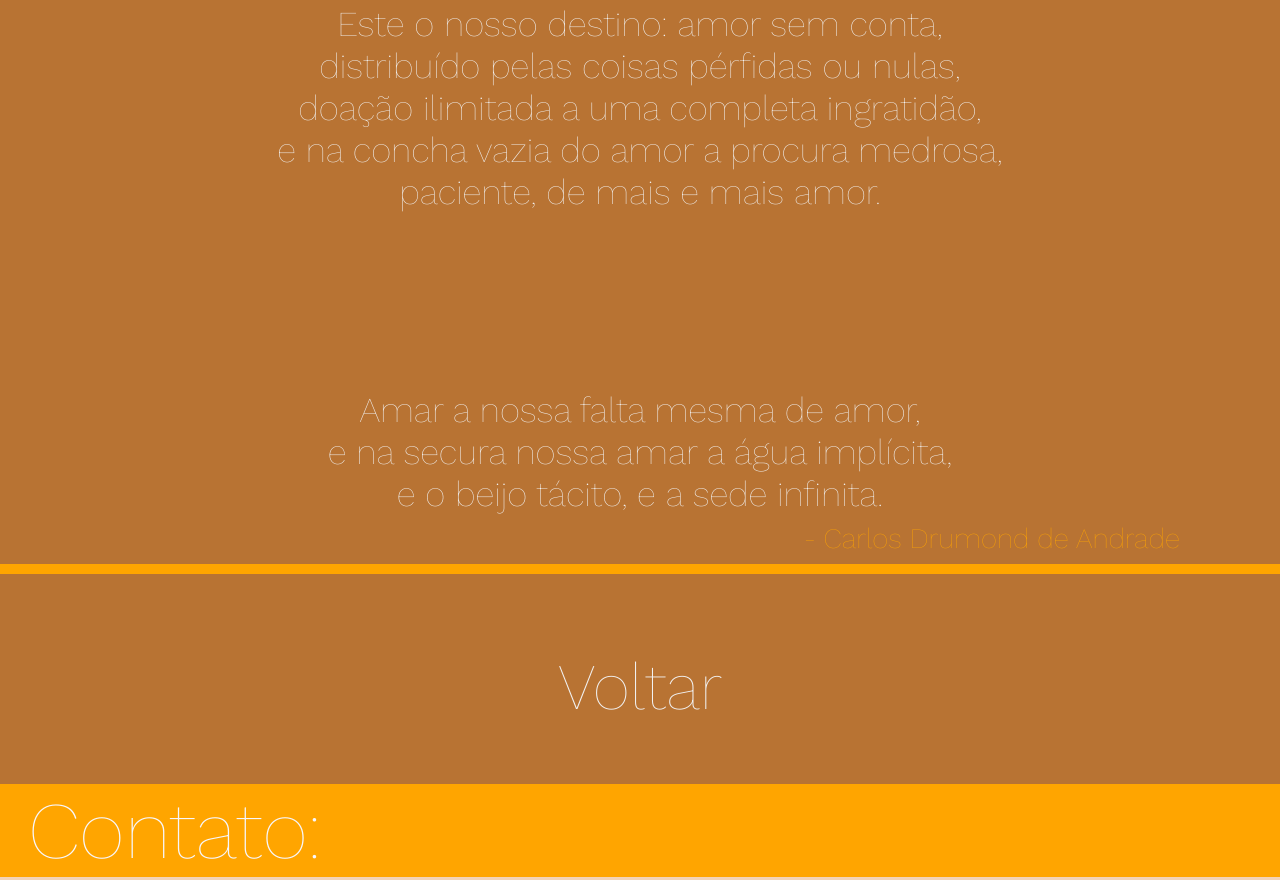
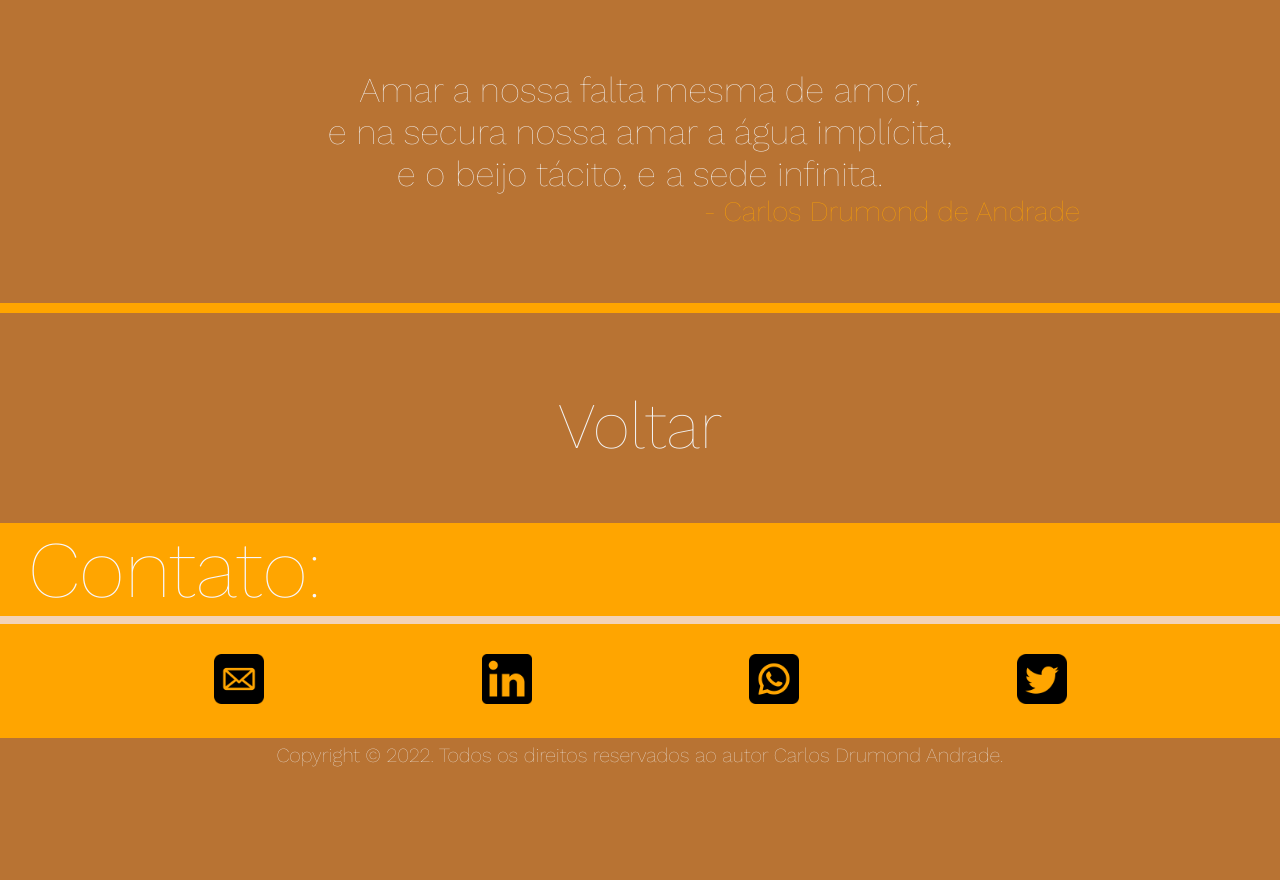
Before and after one commit to Luiz-Matheus21/carlos-drummond-netlify, a plain HTML site: page Poemas/Amar.html in a window 1280 px wide. Shown: the part 1666-2546 px from the top of the page. After the commit the page ends 2440 px from the top, so only its background shows below. Drawn offline with nearby package versions, Linux system fonts and the light colour scheme.

Commit message:
Atualizaçao da pagina

```diff
--- a/Poemas/Amar.html
+++ b/Poemas/Amar.html
@@ -5,13 +5,6 @@
         <title>No Meio do Caminho</title>
         <script type="text/javascript"></script>
         <link rel="stylesheet" href="../css/Poema.css">
-        <style>
-            #section{
-                    width: 100%;
-                    height: 1880px;
-                    text-align: center;
-                    }
-        </style>
     </head>
     <body>
         <header id="header">
@@ -23,27 +16,27 @@
                 entre criaturas, amar?<br>
                 amar e esquecer, amar e malamar,<br>
                 amar, desamar, amar?<br>
-                sempre, e até de olhos vidrados, amar?</p><br>
+                sempre, e até de olhos vidrados, amar?</p>
             <p id="poema">Que pode, pergunto, o ser amoroso,<br>
                 sozinho, em rotação universal,<br>
                 senão rodar também, e amar?<br>
                 amar o que o mar traz à praia,<br>
                 o que ele sepulta, e o que, na brisa marinha,<br>
-                é sal, ou precisão de amor, ou simples ânsia?</p><br>
+                é sal, ou precisão de amor, ou simples ânsia?</p>
             <p id="poema">Amar solenemente as palmas do deserto,<br>
                 o que é entrega ou adoração expectante,<br>
                 e amar o inóspito, o cru,<br>
                 um vaso sem flor, um chão de ferro,<br>
                 e o peito inerte, e a rua vista em sonho, e<br>
-                uma ave de rapina.</p><br>
+                uma ave de rapina.</p>
             <p id="poema">Este o nosso destino: amor sem conta,<br>
                 distribuído pelas coisas pérfidas ou nulas,<br>
                 doação ilimitada a uma completa ingratidão,<br>
                 e na concha vazia do amor a procura medrosa,<br>
-                paciente, de mais e mais amor.</p><br>
+                paciente, de mais e mais amor.</p>
             <p id="poema">Amar a nossa falta mesma de amor,<br>
                 e na secura nossa amar a água implícita,<br>
-                e o beijo tácito, e a sede infinita.<br>
+                e o beijo tácito, e a sede infinita.
             <span id="author">- Carlos Drumond de Andrade</span></p>
         </section>
         <hr id="lineseparation">
--- a/css/InitialPage.css
+++ b/css/InitialPage.css
@@ -44,7 +44,7 @@ strong {
 
 #biography {
     width: 100%;
-    height: 150px;
+    height: 350px;
     margin: 75px auto;
     padding-left: 8em;
     padding-right: 8em;
@@ -62,11 +62,15 @@ strong {
     font-family: 'Work Sans Condensed', sans-serif;
 }
 
+#listapoema {
+    padding-left: 2em;
+}
+
 #nav {
-    display: block;
-    height: 17em;
+    display:block;
+    height: auto;
     width: 100%;
-    padding-top: 3em;
+    padding-top: 5em;
     margin-bottom: 3em;
     font-size: 40px;
     text-align: left;
@@ -91,7 +95,7 @@ strong {
 #footer {
     display: block;
     width: 100%;
-    height: 250px;
+    height: auto;
     background-color: #ffa500;
 }
 
@@ -113,11 +117,13 @@ strong {
 }
 
 .contactIcon {
+
     display: inline;
     width: 50px;
     height: 50px;
-    margin-left: 210px;
+    margin-left: 15.7%;
     margin-bottom: 30px;
+
 }
 
 .contactImageReset {
--- a/css/Poema.css
+++ b/css/Poema.css
@@ -48,7 +48,7 @@ a:hover {
 
 #section {
     width: 100%;
-    height: 690px;
+    height: auto;
     text-align: center;
 }
 
@@ -72,7 +72,7 @@ a:hover {
 
 #poema {
     width: 100%;
-    height: 150px;
+    height: auto;
     margin: 75px auto;
     font-size: 35px;
     text-align: center;
@@ -84,6 +84,7 @@ a:hover {
     color:  #ffa500;
     font-size: 28px;
     padding-left: 55%;
+    display: flex;
 }
 
 #nav {
@@ -111,7 +112,7 @@ a:hover {
 #footer {
     display: block;
     width: 100%;
-    height: 250px;
+    height: auto;
     background-color: #ffa500;
 }
 
@@ -136,7 +137,7 @@ a:hover {
     display: inline;
     width: 50px;
     height: 50px;
-    margin-left: 205px;
+    margin-left: 16.7%;
     margin-bottom: 30px;
 }
 
```
Also changed, not shown: Index.html (+2 -1 lines), Poemas/CngMedo.html (+0 -7 lines), Poemas/Destruicao.html (+0 -7 lines), Poemas/MaosDadas.html (+1 -8 lines), Poemas/NoMeioDoCaminho.html (+1 -1 lines), Poemas/Quadrilha.html (+0 -7 lines), Poemas/SeteFaces.html (+0 -7 lines), img/Icone.png (added).
